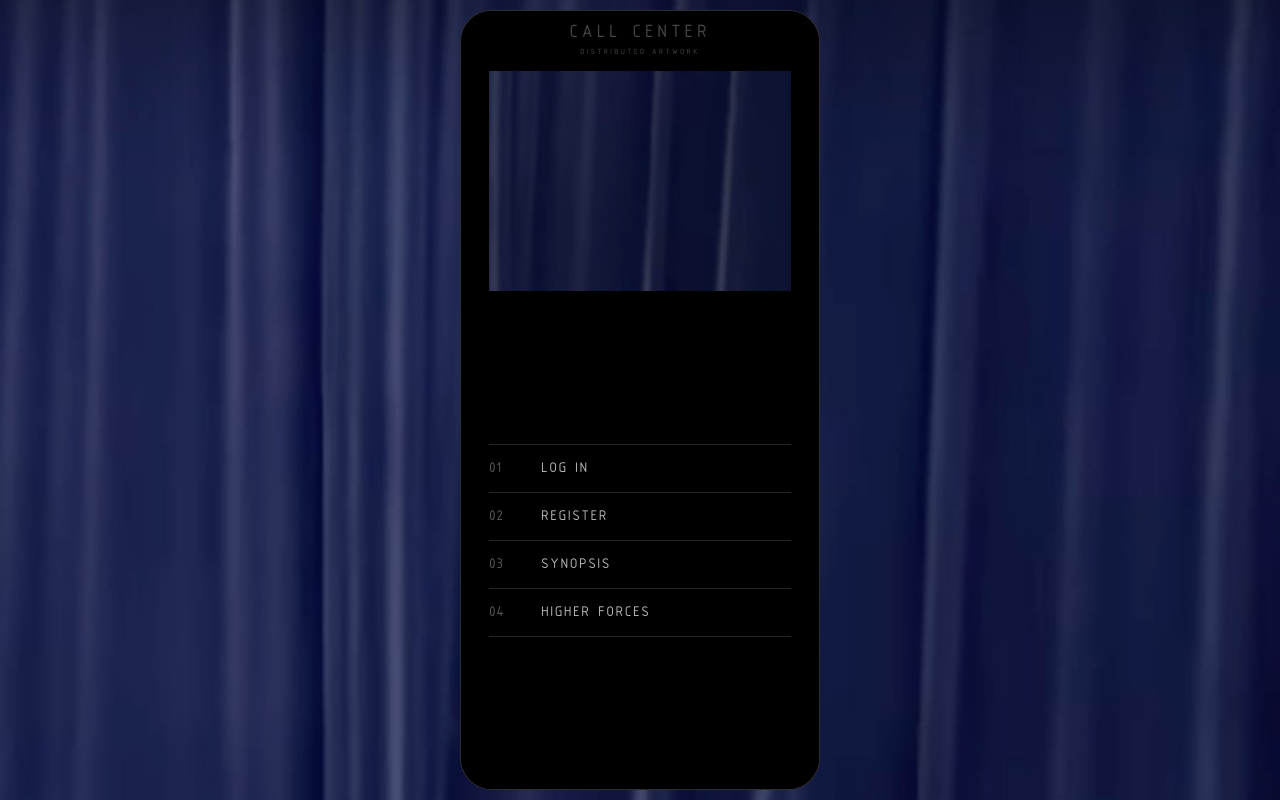
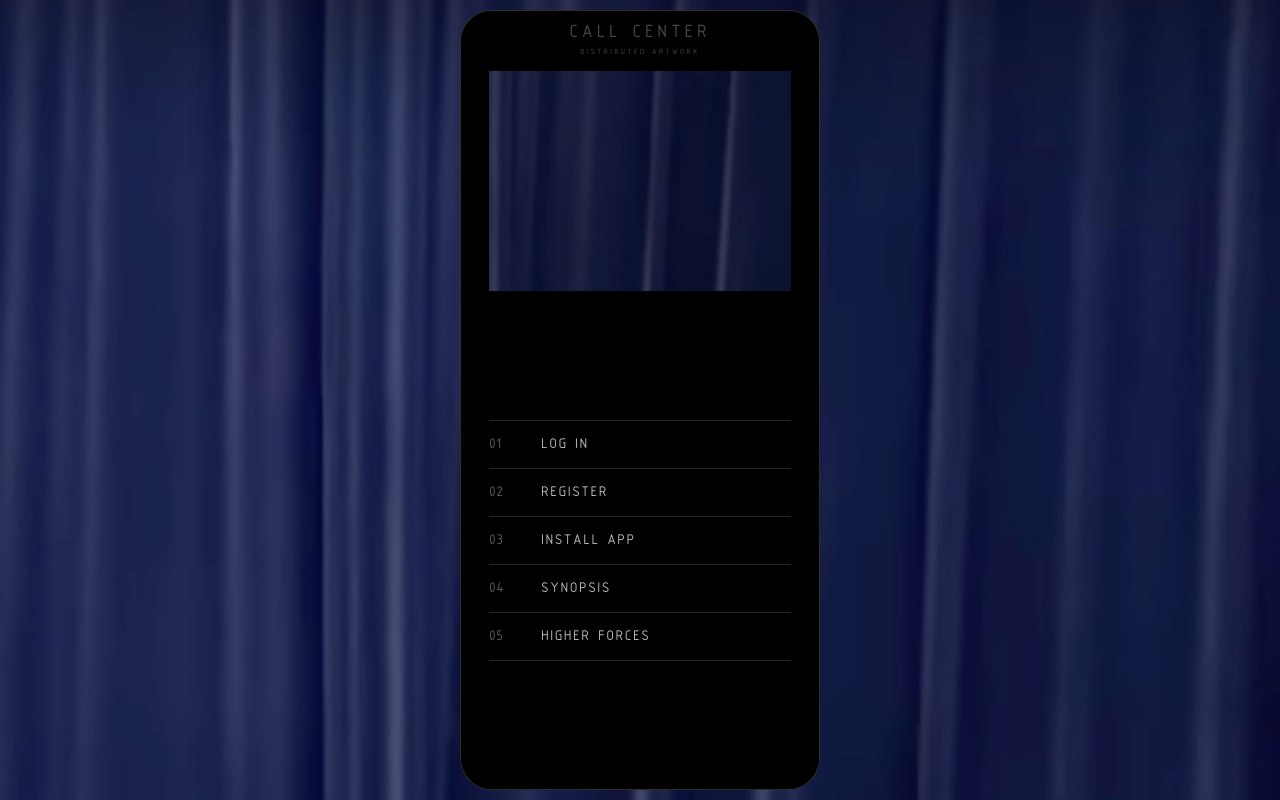
Before and after one commit to Non-territorial/call_center, a Next.js app: page / in a window 1280 px wide. Built offline with nearby package versions, Linux system fonts and the light colour scheme.

Commit message:
call again

```diff
--- a/app/page.tsx
+++ b/app/page.tsx
@@ -177,7 +177,7 @@ export default function Home() {
 
   const PHONE = isMobile ? PHONE_MOBILE : PHONE_DESKTOP
 
-  if (inCall && token) return <CallModes token={token} roomName={roomName} onEndCall={() => { setInCall(false); setToken(''); setRoomName('') }} />
+  if (inCall && token) return <CallModes token={token} roomName={roomName} onEndCall={() => { setInCall(false); setToken(''); setRoomName('') }} onRetry={() => { setInCall(false); setToken(''); setRoomName(''); setTimeout(() => startCall(), 100) }} />
 
   if (loggedIn) return (
     <div style={PHONE}>
@@ -292,9 +292,11 @@ export default function Home() {
         <div style={RULE} />
         <Row num="02" label="REGISTER" onClick={() => setView('register')} />
         <div style={RULE} />
-        <Row num="03" label="SYNOPSIS" onClick={() => window.location.href = '/about'} />
+        <Row num="03" label="INSTALL APP" onClick={() => window.location.href = '/install'} />
         <div style={RULE} />
-        <Row num="04" label="HIGHER FORCES" onClick={() => window.open('https://higherforces.art', '_blank')} />
+        <Row num="04" label="SYNOPSIS" onClick={() => window.location.href = '/about'} />
+        <div style={RULE} />
+        <Row num="05" label="HIGHER FORCES" onClick={() => window.open('https://higherforces.art', '_blank')} />
         <div style={RULE} />
       </List>
     </div>
--- a/components/CallModes.tsx
+++ b/components/CallModes.tsx
@@ -13,9 +13,10 @@ interface CallModesProps {
   token: string
   roomName: string
   onEndCall: () => void
+  onRetry: () => void
 }
 
-function CallUI({ roomName, onEndCall, isMobile }: { roomName: string; onEndCall: () => void; isMobile: boolean }) {
+function CallUI({ roomName, onEndCall, onRetry, isMobile }: { roomName: string; onEndCall: () => void; onRetry: () => void; isMobile: boolean }) {
   const participants = useParticipants()
   const timeoutRef = useRef<ReturnType<typeof setTimeout> | null>(null)
   const pollRef = useRef<ReturnType<typeof setInterval> | null>(null)
@@ -104,6 +105,19 @@ function CallUI({ roomName, onEndCall, isMobile }: { roomName: string; onEndCall
               <div style={RULE} />
             </>
           )}
+          {(callStatus === 'declined' || callStatus === 'no_answer') && (
+            <>
+              <div onClick={onRetry} style={{ display: 'flex', alignItems: 'center', gap: 28, padding: '16px 0', cursor: 'pointer', flexShrink: 0 }}>
+                <span style={NUM}>02</span>
+                <span style={{ ...LBL, color: 'rgba(255,255,255,0.72)' }}>CALL AGAIN</span>
+              </div>
+              <div style={RULE} />
+              <div onClick={onEndCall} style={{ display: 'flex', alignItems: 'center', gap: 28, padding: '16px 0', cursor: 'pointer', flexShrink: 0 }}>
+                <span style={NUM}>03</span>
+                <span style={{ ...LBL, color: 'rgba(255,100,100,0.8)' }}>END</span>
+              </div>
+            </>
+          )}
           {(callStatus === 'calling' || callStatus === 'connected') && (
             <div onClick={onEndCall} style={{ display: 'flex', alignItems: 'center', gap: 28, padding: '16px 0', cursor: 'pointer', flexShrink: 0 }}>
               <span style={NUM}>{callStatus === 'connected' ? '03' : '02'}</span>
@@ -117,7 +131,7 @@ function CallUI({ roomName, onEndCall, isMobile }: { roomName: string; onEndCall
   )
 }
 
-export default function CallModes({ token, roomName, onEndCall }: CallModesProps) {
+export default function CallModes({ token, roomName, onEndCall, onRetry }: CallModesProps) {
   const [isMobile, setIsMobile] = useState(false)
 
   useEffect(() => {
@@ -138,7 +152,7 @@ export default function CallModes({ token, roomName, onEndCall }: CallModesProps
     >
       <AudioConference />
       <RoomAudioRenderer volume={1.0} />
-      <CallUI roomName={roomName} onEndCall={onEndCall} isMobile={isMobile} />
+      <CallUI roomName={roomName} onEndCall={onEndCall} onRetry={onRetry} isMobile={isMobile} />
     </LiveKitRoom>
   )
 }
```
